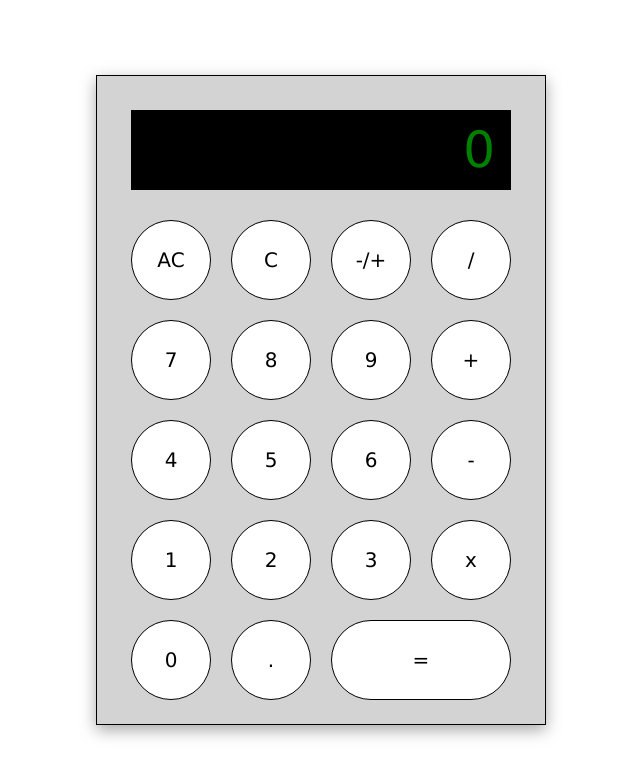
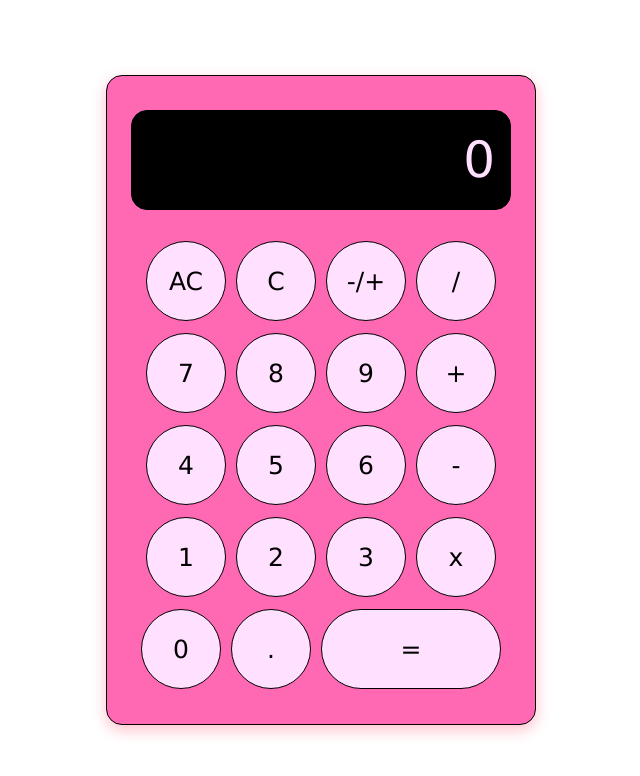
Before and after one commit to arubine/calculator, a plain HTML site: page index.html in a window 1280 px wide. Shown: the whole page, without its empty margins (319-959 px from the left). Drawn offline with Linux system fonts and the light colour scheme.

Commit message:
Add new style

```diff
--- a/style.css
+++ b/style.css
@@ -14,9 +14,8 @@
 
 .display {
   border: 1px solid black;
-  height: 80px;
+  height: 100px;
   width: 380px;
-  margin-top: -20px;
   display: flex;
   justify-content: flex-end;
   align-items: center;
@@ -24,11 +23,12 @@
   font-size: 50px;
   padding-right: 15px;
   background-color: black;
-  color: green;
+  color: #ffe0ff;
+  border-radius: 1rem;
 }
 
 .calculator {
-  width: 450px;
+  width: 430px;
   height: 650px;
   display: flex;
   border: 1px solid black;
@@ -36,8 +36,9 @@
   flex-direction: column;
   align-items: center;
   gap: 30px;
-  background-color: lightgray;
-  box-shadow: rgba(0, 0, 0, 0.35) 0px 5px 15px;
+  background-color: #ff69b4;
+  box-shadow: pink 0px 5px 15px;
+  border-radius: 1rem;
 }
 
 .controls {
@@ -47,7 +48,7 @@
   flex-wrap: wrap;
   align-items: center;
   justify-content: center;
-  gap: 20px;
+  gap: 10px;
 }
 
 .controls div {
@@ -57,15 +58,16 @@
   display: flex;
   justify-content: center;
   align-items: center;
-  font-size: 20px;
+  font-size: 25px;
   user-select: none;
-  background-color: white;
+  background-color: #ffe0ff;
   border-radius: 50%;
 }
 
 .controls div:hover {
   cursor: default;
-  background-color: rgb(150, 150, 139);
+  background-color: #ffa8d9;
+  border: 2px solid black;
 }
 
 .screen {
```
